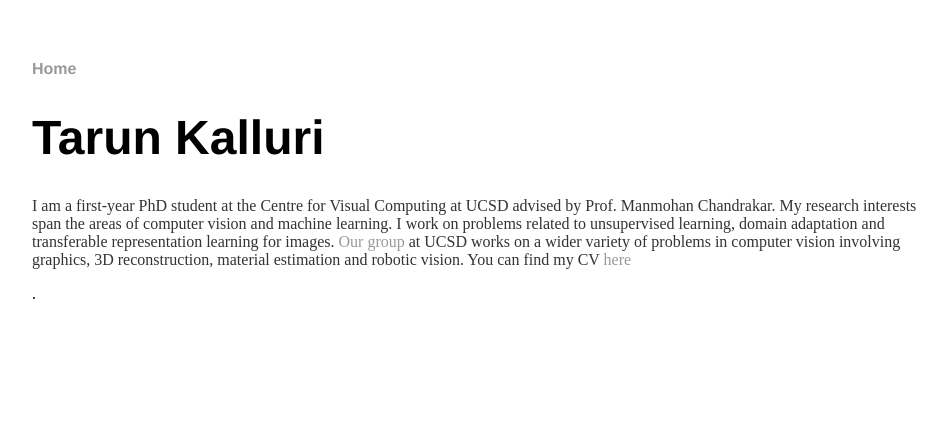
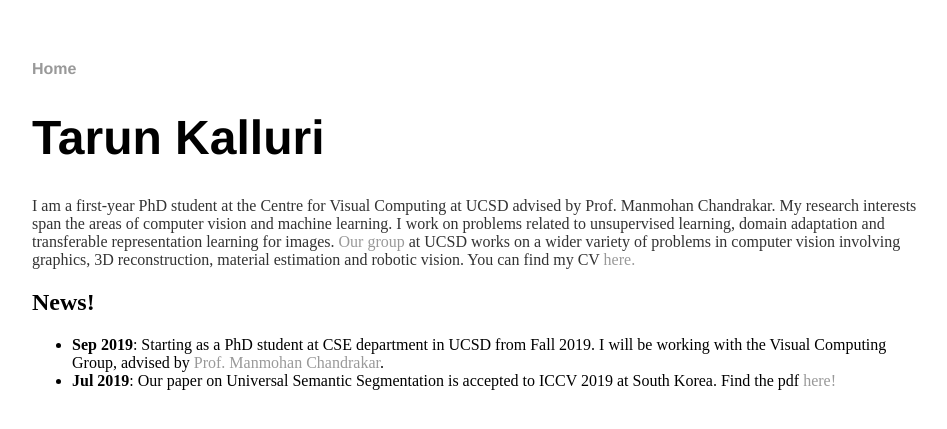
Before and after one commit to tarun005/tarun005.github.io, a Jekyll site: the page built from index.html, in a window 1280 px wide. Shown: the top 429 px of the page, without its empty margins (160-1107 px from the left). Built offline with Jekyll 4.4.1, drawn with Linux system fonts in a browser that asks for light colours.

```diff
--- a/index.html
+++ b/index.html
@@ -5,5 +5,19 @@
 <div class="blurb">
 		<h1> Tarun Kalluri </h1>
 			<p> I am a first-year PhD student at the Centre for Visual Computing at UCSD advised by Prof. Manmohan Chandrakar. My research interests span the areas of computer vision and machine learning. I work on problems related to unsupervised learning, domain adaptation and transferable representation learning for images.
-			<a href="http://jacobsschool.ucsd.edu/visualcomputing/">Our group</a> at UCSD works on a wider variety of problems in computer vision involving graphics, 3D reconstruction, material estimation and robotic vision. You can find my CV <a href="./CV/CV.pdf">here</a> </p>.
+			<a href="http://jacobsschool.ucsd.edu/visualcomputing/">Our group</a> at UCSD works on a wider variety of problems in computer vision involving graphics, 3D reconstruction, material estimation and robotic vision. You can find my CV <a href="./CV/CV.pdf">here.</a> </p>
 </div><!-- /.blurb -->
+
+<h2> News! </h2>
+
+<ul>
+
+	<li>
+		<div> <b>Sep 2019</b>: Starting as a PhD student at CSE department in UCSD from Fall 2019. I will be working with the Visual Computing Group, advised by <a href="http://cseweb.ucsd.edu/~mkchandraker/"> Prof. Manmohan Chandrakar</a>.  </div>
+	</li>
+
+	<li>
+		<div> <b>Jul 2019</b>: Our paper on Universal Semantic Segmentation is accepted to ICCV 2019 at South Korea. Find the pdf <a href="https://arxiv.org/abs/1811.10323"> here! </a> </div>
+	</li>
+
+	</ul>
```
